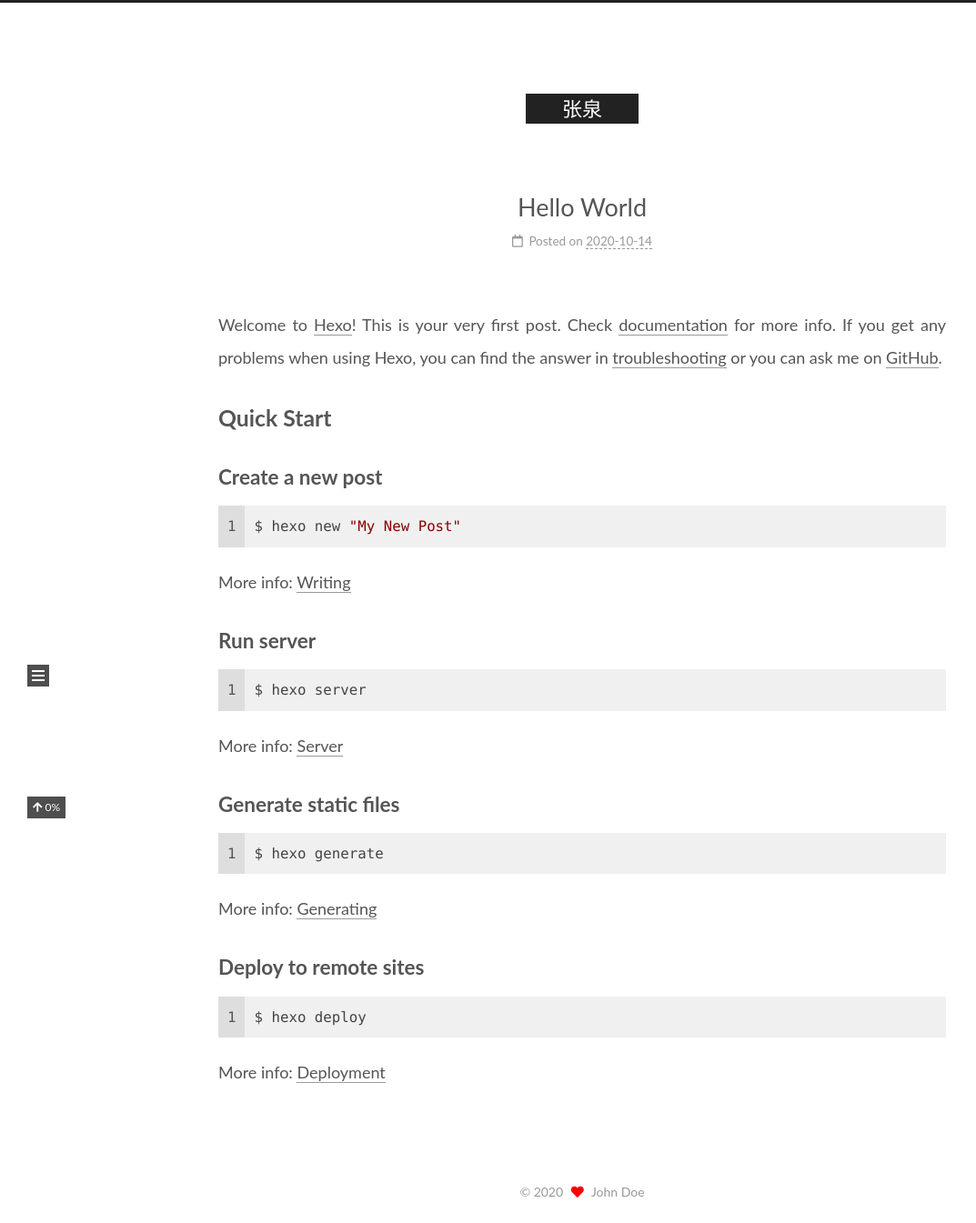
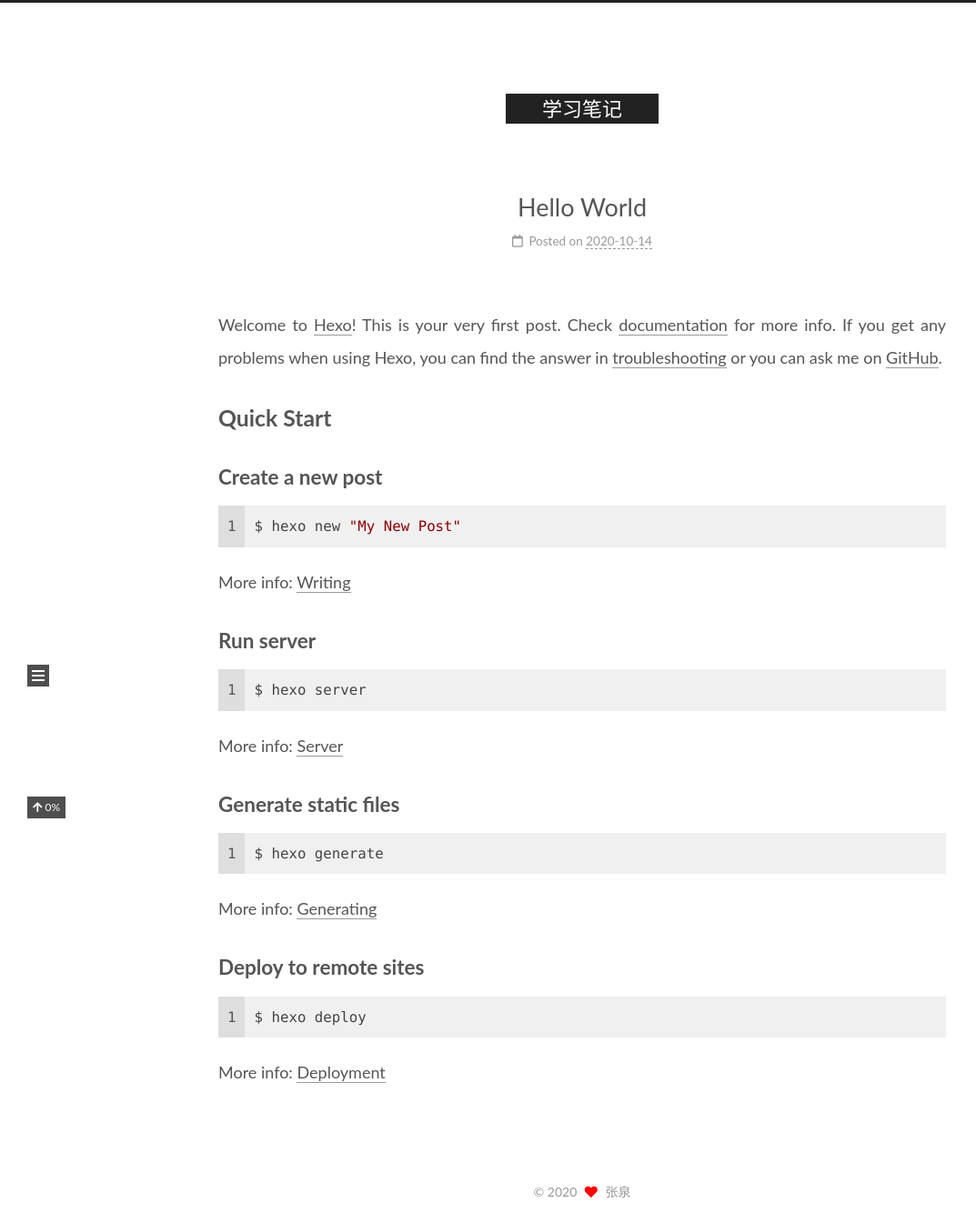
Before and after one commit to lizzie8023/lizzie8023.github.io, a plain HTML site: page index.html in a window 1280 px wide. Shown: the whole page at 91% size, without its empty margins (0-1073 px from the left). Drawn offline with nearby package versions, Linux system fonts and the light colour scheme.

Commit message:
Site updated: 2020-10-14 11:30:48

```diff
--- a/atom.xml
+++ b/atom.xml
@@ -1,6 +1,6 @@
 <?xml version="1.0" encoding="utf-8"?>
 <feed xmlns="http://www.w3.org/2005/Atom">
-  <title>张泉</title>
+  <title>学习笔记</title>
 
 
   <link href="http://example.com/atom.xml" rel="self"/>
@@ -10,7 +10,7 @@
   <id>http://example.com/</id>
 
   <author>
-    <name>John Doe</name>
+    <name>张泉</name>
 
   </author>
 
--- a/index.html
+++ b/index.html
@@ -23,11 +23,11 @@
   </script>
 
   <meta property="og:type" content="website">
-<meta property="og:title" content="张泉">
+<meta property="og:title" content="学习笔记">
 <meta property="og:url" content="http://example.com/index.html">
-<meta property="og:site_name" content="张泉">
+<meta property="og:site_name" content="学习笔记">
 <meta property="og:locale" content="en_US">
-<meta property="article:author" content="John Doe">
+<meta property="article:author" content="张泉">
 <meta name="twitter:card" content="summary">
 
 
@@ -44,7 +44,7 @@
   };
 </script>
 
-  <title>张泉</title>
+  <title>学习笔记</title>
 
 
 
@@ -87,7 +87,7 @@
   </style>
 </noscript>
 
-<link rel="alternate" href="/atom.xml" title="张泉" type="application/atom+xml">
+<link rel="alternate" href="/atom.xml" title="学习笔记" type="application/atom+xml">
 </head>
 
 <body itemscope itemtype="http://schema.org/WebPage" class="use-motion">
@@ -105,7 +105,7 @@
 
     <a href="/" class="brand" rel="start">
       <i class="logo-line"></i>
-      <h1 class="site-title">张泉</h1>
+      <h1 class="site-title">学习笔记</h1>
       <i class="logo-line"></i>
     </a>
   </div>
@@ -150,7 +150,7 @@
 
       <section class="site-overview-wrap sidebar-panel">
         <div class="site-author animated" itemprop="author" itemscope itemtype="http://schema.org/Person">
-  <p class="site-author-name" itemprop="name">John Doe</p>
+  <p class="site-author-name" itemprop="name">张泉</p>
   <div class="site-description" itemprop="description"></div>
 </div>
 <div class="site-state-wrap animated">
@@ -197,12 +197,12 @@
 
     <span hidden itemprop="author" itemscope itemtype="http://schema.org/Person">
       <meta itemprop="image" content="/images/avatar.gif">
-      <meta itemprop="name" content="John Doe">
+      <meta itemprop="name" content="张泉">
       <meta itemprop="description" content="">
     </span>
 
     <span hidden itemprop="publisher" itemscope itemtype="http://schema.org/Organization">
-      <meta itemprop="name" content="张泉">
+      <meta itemprop="name" content="学习笔记">
     </span>
 
 
@@ -310,7 +310,7 @@
   <span class="with-love">
     <i class="fa fa-heart"></i>
   </span>
-  <span class="author" itemprop="copyrightHolder">John Doe</span>
+  <span class="author" itemprop="copyrightHolder">张泉</span>
 </div>
 
     </div>
```
Also changed, not shown: 2020/10/14/hello-world/index.html (+9 -9 lines), archives/2020/10/index.html (+8 -8 lines), archives/2020/index.html (+8 -8 lines), archives/index.html (+8 -8 lines), tags/index.html (+7 -7 lines).
